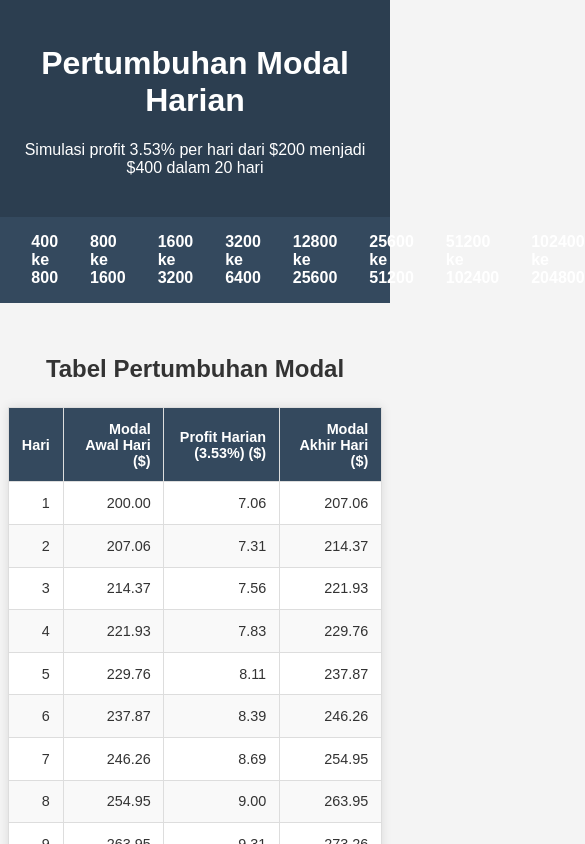
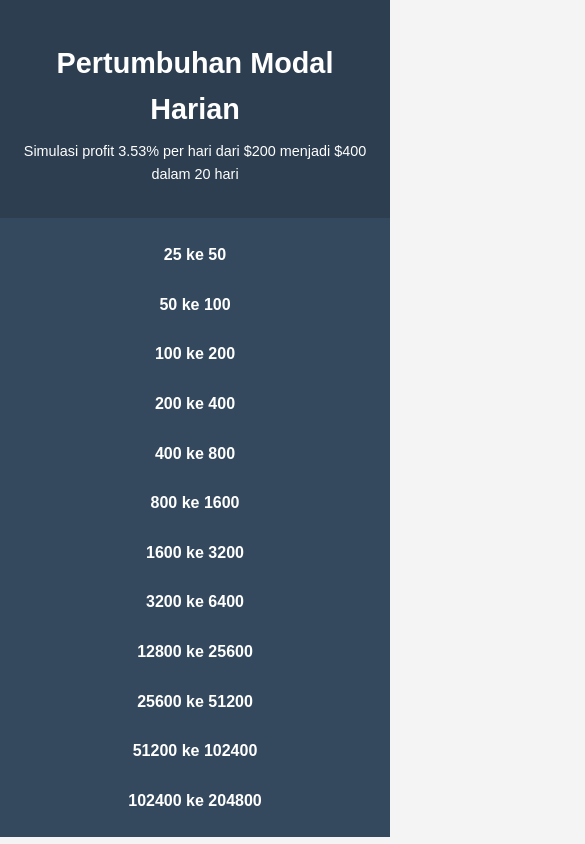
Before and after one commit to kopikoboi/kopikoboi.github.io, a plain HTML site: page 200-400.html in a window 390 px wide. Shown: the top 844 px of the page, 585 px wide, since content can reach past the window. Drawn offline with Linux system fonts and the light colour scheme.

Commit message:
Update 200-400.html

```diff
--- a/200-400.html
+++ b/200-400.html
@@ -15,60 +15,85 @@
             display: flex;
             flex-direction: column;
             min-height: 100vh;
+            font-size: 18px; /* Larger base font size */
+            line-height: 1.6;
         }
         header {
             background-color: #2c3e50;
             color: white;
             text-align: center;
-            padding: 1.5rem;
+            padding: 2rem 1rem; /* Increased padding */
+        }
+        header h1 {
+            font-size: 2.5rem; /* Larger header font */
+            margin: 0.5rem 0;
+        }
+        header p {
+            font-size: 1.2rem; /* Larger subheader font */
+            margin: 0;
         }
         nav {
             background-color: #34495e;
-            padding: 1rem;
+            padding: 1rem 0;
         }
         nav ul {
             list-style: none;
             margin: 0;
             padding: 0;
             display: flex;
+            flex-wrap: wrap; /* Allow nav items to wrap */
             justify-content: center;
+            gap: 1rem; /* Space between items */
         }
         nav ul li {
-            margin: 0 1rem;
+            margin: 0;
         }
         nav ul li a {
             color: white;
             text-decoration: none;
             font-weight: bold;
+            font-size: 1.1rem; /* Larger nav font */
+            padding: 0.5rem 1rem;
+            display: block;
         }
         nav ul li a:hover {
             color: #3498db;
+            background-color: #2c3e50;
+            border-radius: 4px;
         }
         .container {
-            max-width: 900px;
+            max-width: 1000px; /* Slightly wider container */
             margin: 2rem auto;
             padding: 0 1rem;
             flex: 1;
+            width: 100%;
+            box-sizing: border-box; /* Prevent overflow */
         }
         h2 {
             text-align: center;
-            margin-bottom: 1.5rem;
+            margin-bottom: 2rem;
+            font-size: 2rem; /* Larger section title */
         }
         table {
             width: 100%;
             border-collapse: collapse;
             margin: 0 auto;
             background-color: white;
-            box-shadow: 0 0 10px rgba(0, 0, 0, 0.1);
+            box-shadow: 0 2px 10px rgba(0, 0, 0, 0.1);
+            font-size: 1.1rem; /* Larger table font */
         }
         th, td {
             border: 1px solid #ddd;
-            padding: 0.8rem;
+            padding: 1rem; /* Increased padding */
             text-align: right;
         }
         th {
             background-color: #34495e;
             color: white;
+            font-size: 1.2rem; /* Slightly larger header font */
+        }
+        td {
+            font-size: 1.1rem; /* Consistent table cell font */
         }
         tr:nth-child(even) {
             background-color: #f9f9f9;
@@ -80,15 +105,61 @@
             background-color: #2c3e50;
             color: white;
             text-align: center;
-            padding: 1rem;
+            padding: 1.5rem;
             width: 100%;
+            font-size: 1rem; /* Larger footer font */
         }
-        @media (max-width: 600px) {
+        /* Responsive Design */
+        @media (max-width: 768px) {
+            body {
+                font-size: 16px; /* Slightly smaller base font on tablets */
+            }
+            header h1 {
+                font-size: 2rem;
+            }
+            header p {
+                font-size: 1rem;
+            }
+            nav ul {
+                gap: 0.5rem; /* Reduced gap */
+                flex-direction: column; /* Stack nav items vertically */
+                align-items: center;
+            }
+            nav ul li a {
+                font-size: 1rem;
+                padding: 0.5rem;
+            }
+            .container {
+                padding: 0 0.5rem;
+            }
+            h2 {
+                font-size: 1.8rem;
+            }
+            table, th, td {
+                font-size: 1rem; /* Adjust table font for smaller screens */
+            }
+            th, td {
+                padding: 0.8rem; /* Slightly reduced padding */
+            }
+        }
+        @media (max-width: 480px) {
+            body {
+                font-size: 14px; /* Smaller base font on mobile */
+            }
+            header h1 {
+                font-size: 1.8rem;
+            }
+            header p {
+                font-size: 0.9rem;
+            }
+            h2 {
+                font-size: 1.5rem;
+            }
             table, th, td {
                 font-size: 0.9rem;
             }
-            .container {
-                padding: 0 0.5rem;
+            th, td {
+                padding: 0.6rem; /* Further reduced padding */
             }
         }
     </style>
```
